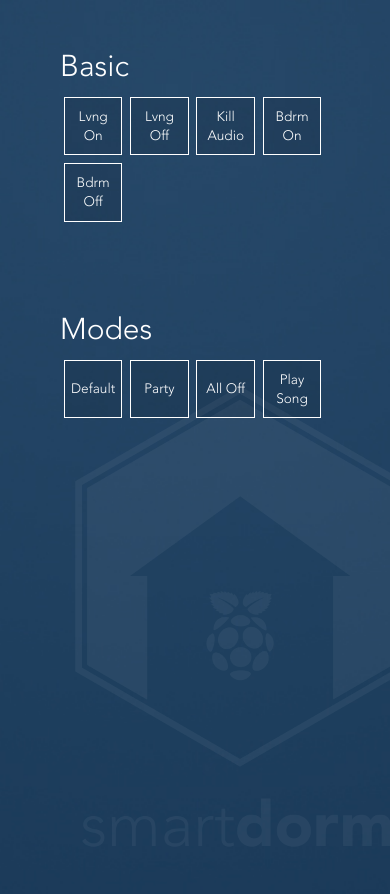
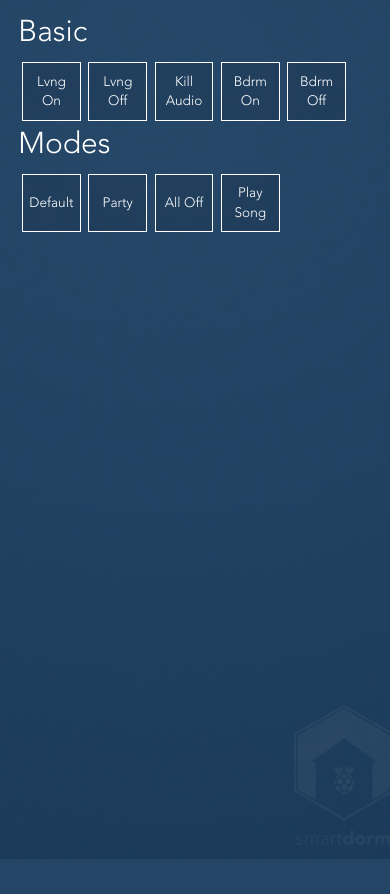
Before and after one commit to devanshk/SmartDorm, a Node server app: page / in a window 390 px wide. After the commit the page ends 859 px from the top, so only its background shows below. Run offline with Node 20, Linux system fonts and the light colour scheme; some libraries are stand-ins or nearby versions.

Commit message:
adjusted responsive scaling

```diff
--- a/public/stylesheets/main.css
+++ b/public/stylesheets/main.css
@@ -137,12 +137,12 @@ button.active{
 font-size:3.5vw;
 }
 #parent_container{
-    margin-left:60px;
-    margin-right:60px;
-    margin-top:50px;
+margin-left:4.69vw;
+margin-right:4.69vw;
+margin-top:3.91vw;
 }
 .divider{
-    height:200px;
+height:16vw;
 }
 h1{
 display:none;
@@ -154,7 +154,7 @@ button.active{
 display:block;
 width:100%;
 position:relative;
-    margin-top:20px;
+margin-top:1.57vw;
 color:white;
 font-family: 'Avenir_Light';
 }
@@ -165,19 +165,19 @@ button.active{
 #logo{
 display:block;
 position: fixed;
-    bottom: -30px;
-    right: -100px;
-    width: 500px;
+bottom: -2.34vw;
+right: -7.81vw;
+width: 39.07vw;
 opacity: 0.05;
 z-index:-10;
 }
 
 #modeSection{
-    height:200px;
+height:15.63vw;
 }
 
 #songHeader{
-    width: 100px;
+width: 7.82vw;
 float: left;
 }
 #songSection{
@@ -197,21 +197,21 @@ button.active{
 }
 #songSection form{
 float: left;
-    margin-top: 21px;
-    font-size: 20px;
+margin-top: 1.65vw;
+font-size: 1.57vw;
 }
 #songSection input{
 background: none;
 border: none;
 color: white;
-    border-bottom: white 1px solid;
+border-bottom: white 0.08vw solid;
 width: 45vw;
 }
 #songSection button{
 width: auto;
 height: auto;
 font-size: 2vw;
-    margin-left: 40px;
+margin-left: 3.13vw;
 padding: 1vw 5vw;
 }
 #black_cover{
```
Lines whose indentation alone changed are shown as unchanged.
